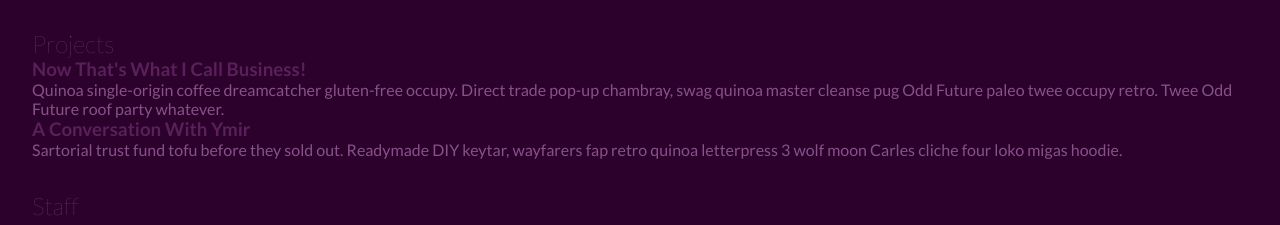
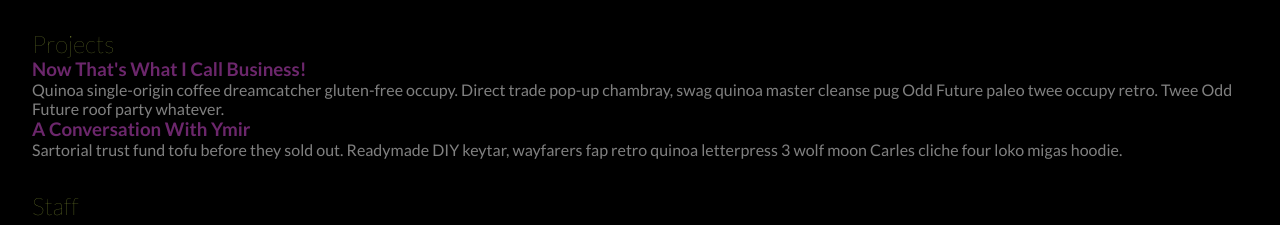
Before and after one commit to very-scary-scenario/vscary.co, a plain HTML site: page index.html in a window 1280 px wide. Shown: the part 102-327 px from the top of the page. Drawn offline with nearby package versions, Linux system fonts and the light colour scheme; files that its build step writes are made by us from their sources.

Commit message:
Respect a complement.

```diff
--- a/style.less
+++ b/style.less
@@ -1,6 +1,11 @@
-@bg: #2C022C;
-@fg: #875287;
-@hl: #592059;
+@base: #592059;
+@complement: #76852F;
+@neutral: #fff;
+
+@bg: darken(@base, 25);
+@anchor: lighten(@base, 5);
+@head: lighten(@complement, 5);
+@fg: fadeout(@neutral, 50);
 
 * {
   border: none;
@@ -13,11 +18,15 @@
 
 a {
   text-decoration: none;
-  color: @hl;
+  color: @anchor;
 
   &:hover {
     color: @fg;
   }
+}
+
+h1, h2, h3, h4, h5 {
+  color: @head;
 }
 
 body {
```
